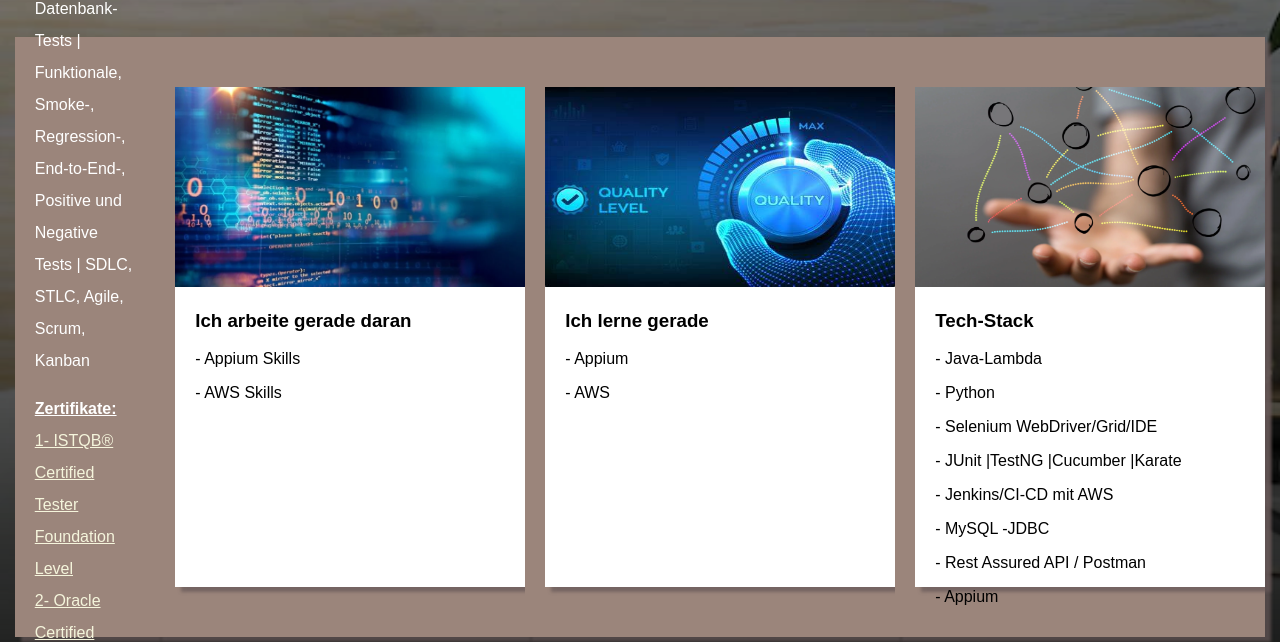
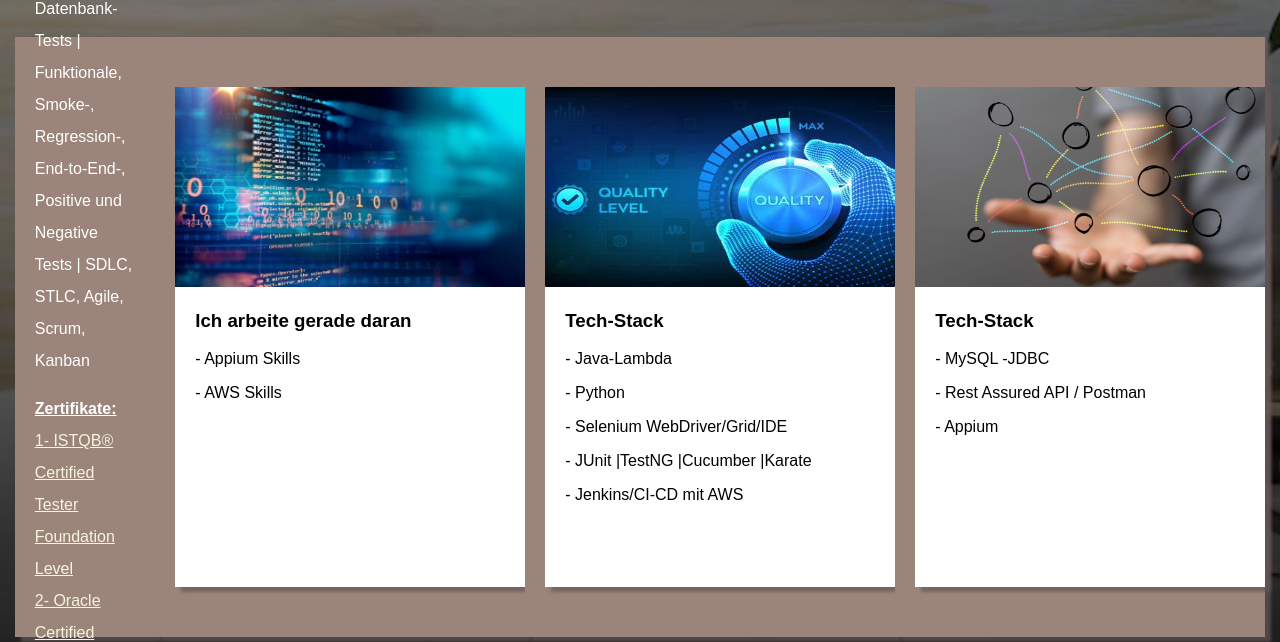
Before and after one commit to gulhante/gulhante.github.io, a plain HTML site: page index.html in a window 1280 px wide. Shown: the part 188-830 px from the top of the page. Drawn offline with Linux system fonts and the light colour scheme.

Commit message:
aktualisiert

```diff
--- a/index.html
+++ b/index.html
@@ -77,9 +77,12 @@
             <div class="card white">
               <img src="./img/index-img2.jpeg" alt="Lights" style="width:100%">
               <div class="card-container">
-              <h3>Ich lerne gerade</h3>
-              <p>- Appium</p>
-              <p>- AWS</p>
+              <h3>Tech-Stack</h3>
+              <p>- Java-Lambda</p>
+              <p>- Python</p>
+              <p>- Selenium WebDriver/Grid/IDE</p>
+              <p>- JUnit |TestNG |Cucumber |Karate  </p>
+              <p>- Jenkins/CI-CD mit AWS </p>
 
               </div>
               </div>
@@ -90,11 +93,7 @@
               <img src="./img/index-img3.webp" alt="Mountains" style="width:100%">
               <div class="card-container">
               <h3>Tech-Stack</h3>
-              <p>- Java-Lambda</p>
-              <p>- Python</p>
-              <p>- Selenium WebDriver/Grid/IDE</p>
-              <p>- JUnit |TestNG |Cucumber |Karate  </p>
-              <p>- Jenkins/CI-CD mit AWS </p>
+
               <p>- MySQL -JDBC </p>
               <p>- Rest Assured API / Postman</p>
               <p>- Appium</p>
```
